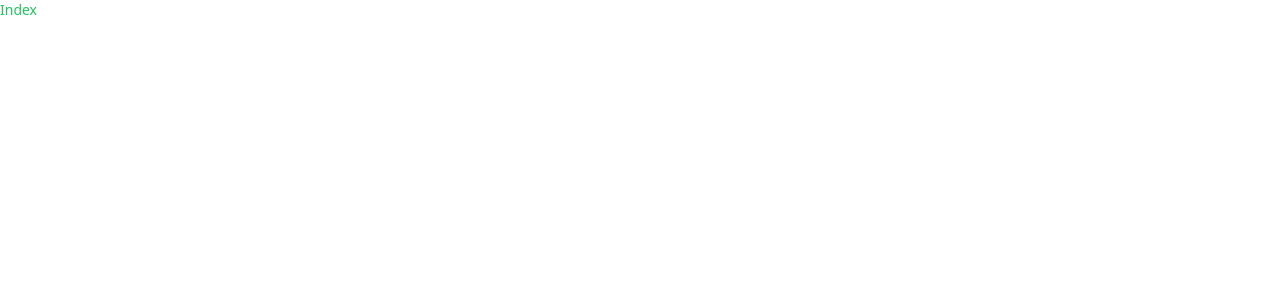
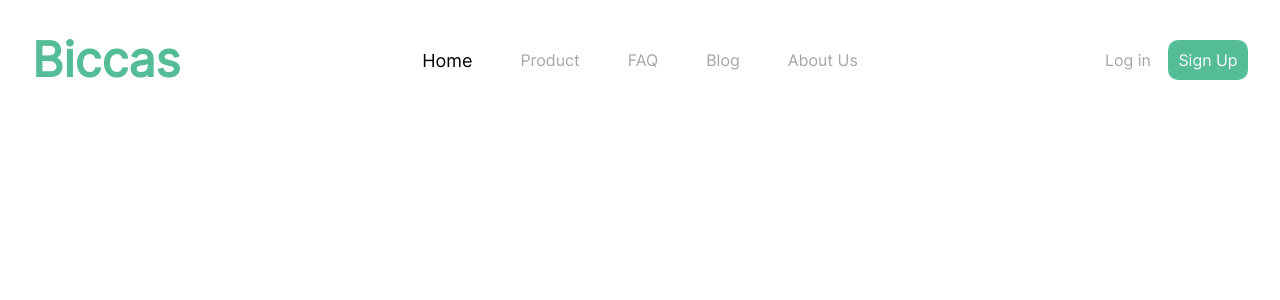
Before and after one commit to leojune12/biccas-landing-page, a Nuxt app: page / in a window 1280 px wide. Shown: the top 300 px of the page. Built offline with nearby package versions, Linux system fonts and the light colour scheme.

Commit message:
Add header navigation

```diff
--- a/assets/scss/main.scss
+++ b/assets/scss/main.scss
@@ -1 +1,3 @@
+@import "~/assets/scss/utilities/colors";
 @import "~/assets/scss/utilities/fonts";
+@import "~/assets/scss/utilities/headerNavigation";
--- /dev/null
+++ b/assets/scss/utilities/_colors.scss
@@ -0,0 +1 @@
+$primaryColor: #54BD95;
--- /dev/null
+++ b/assets/scss/utilities/_headerNavigation.scss
@@ -0,0 +1,53 @@
+.header-navigation {
+    .company-logo {
+        color: $primaryColor;
+        font-size: 48px;
+        font-family: Inter;
+        font-style: normal;
+        font-weight: 600;
+        line-height: 30px;
+    }
+
+    .header-navigation-link {
+        color: #A6A6A6;
+        font-size: 16px;
+        font-family: Inter;
+        font-style: normal;
+        font-weight: 500;
+        line-height: normal;
+
+        &.active {
+            color: #000;
+            font-size: 18px;
+        }
+    }
+
+    .login-btn {
+        color: #A6A6A6;
+        font-size: 16px;
+        font-family: Inter;
+        font-style: normal;
+        font-weight: 500;
+        line-height: normal;
+
+        width: 80px;
+        height: 40px;
+        flex-shrink: 0;
+    }
+
+    .sign-up-btn {
+        color: #F8F8FA;
+        font-size: 16px;
+        font-family: Inter;
+        font-style: normal;
+        font-weight: 500;
+        line-height: normal;
+
+        width: 80px;
+        height: 40px;
+        flex-shrink: 0;
+
+        border-radius: 10px;
+        background: $primaryColor;
+    }
+}
--- /dev/null
+++ b/components/HeaderNavigation.vue
@@ -0,0 +1,69 @@
+<template>
+    <div class="bg-white header-navigation">
+        <header class="max-w-screen-xl mx-auto z-50">
+            <nav class="flex items-center justify-between p-6 lg:px-8 lg:py-10" aria-label="Global">
+                <div class="flex lg:flex-1">
+                <a href="#" class="-m-1.5 p-1.5 company-logo">
+                    <!-- <span class="sr-only">Your Company</span> -->
+                    <!-- <img class="h-8 w-auto" src="https://tailwindui.com/img/logos/mark.svg?color=indigo&shade=600" alt="" /> -->
+                    Biccas
+                </a>
+                </div>
+                <div class="flex lg:hidden">
+                <button type="button" class="-m-2.5 inline-flex items-center justify-center rounded-md p-2.5 text-gray-700" @click="mobileMenuOpen = true">
+                    <span class="sr-only">Open main menu</span>
+                    <Bars3Icon class="h-6 w-6" aria-hidden="true" />
+                </button>
+                </div>
+                <div class="hidden lg:flex lg:gap-x-12">
+                <a v-for="item in navigation" :key="item.name" :href="item.href" class="leading-6 header-navigation-link" :class="{ active: item.isActive }">{{ item.name }}</a>
+                </div>
+                <div class="hidden lg:flex lg:flex-1 lg:justify-end">
+                    <a href="#" class="login-btn flex items-center justify-center">Log in</a>
+                    <a href="#" class="sign-up-btn flex items-center justify-center">Sign Up</a>
+                </div>
+            </nav>
+            <Dialog as="div" class="lg:hidden" @close="mobileMenuOpen = false" :open="mobileMenuOpen">
+                <div class="fixed inset-0 z-50" />
+                <DialogPanel class="fixed inset-y-0 right-0 z-50 w-full overflow-y-auto bg-white px-6 py-6 sm:max-w-sm sm:ring-1 sm:ring-gray-900/10">
+                <div class="flex items-center justify-between">
+                    <a href="#" class="-m-1.5 p-1.5">
+                    <span class="sr-only">Your Company</span>
+                    <img class="h-8 w-auto" src="https://tailwindui.com/img/logos/mark.svg?color=indigo&shade=600" alt="" />
+                    </a>
+                    <button type="button" class="-m-2.5 rounded-md p-2.5 text-gray-700" @click="mobileMenuOpen = false">
+                    <span class="sr-only">Close menu</span>
+                    <XMarkIcon class="h-6 w-6" aria-hidden="true" />
+                    </button>
+                </div>
+                <div class="mt-6 flow-root">
+                    <div class="-my-6 divide-y divide-gray-500/10">
+                        <div class="space-y-2 py-6">
+                            <a v-for="item in navigation" :key="item.name" :href="item.href" class="-mx-3 block rounded-lg px-3 py-2 header-navigation-link" :class="{ active: item.isActive }">{{ item.name }}</a>
+                        </div>
+                        <div class="py-6">
+                            <a href="#" class="-mx-3 block rounded-lg px-3 py-2.5 text-base font-semibold leading-7 text-gray-900 hover:bg-gray-50">Log in</a>
+                        </div>
+                    </div>
+                </div>
+                </DialogPanel>
+            </Dialog>
+        </header>
+    </div>
+</template>
+
+<script setup>
+import { ref } from 'vue'
+import { Dialog, DialogPanel } from '@headlessui/vue'
+import { Bars3Icon, XMarkIcon } from '@heroicons/vue/24/outline'
+
+const navigation = [
+  { name: 'Home', href: '#', isActive: true },
+  { name: 'Product', href: '#', isActive: false },
+  { name: 'FAQ', href: '#', isActive: false },
+  { name: 'Blog', href: '#', isActive: false },
+  { name: 'About Us', href: '#', isActive: false },
+]
+
+const mobileMenuOpen = ref(false)
+</script>
--- a/pages/index.vue
+++ b/pages/index.vue
@@ -1,6 +1,6 @@
 <template>
-    <div class="text-sm text-green-500">
-        Index
+    <div>
+        <HeaderNavigation />
     </div>
 </template>
 
```
